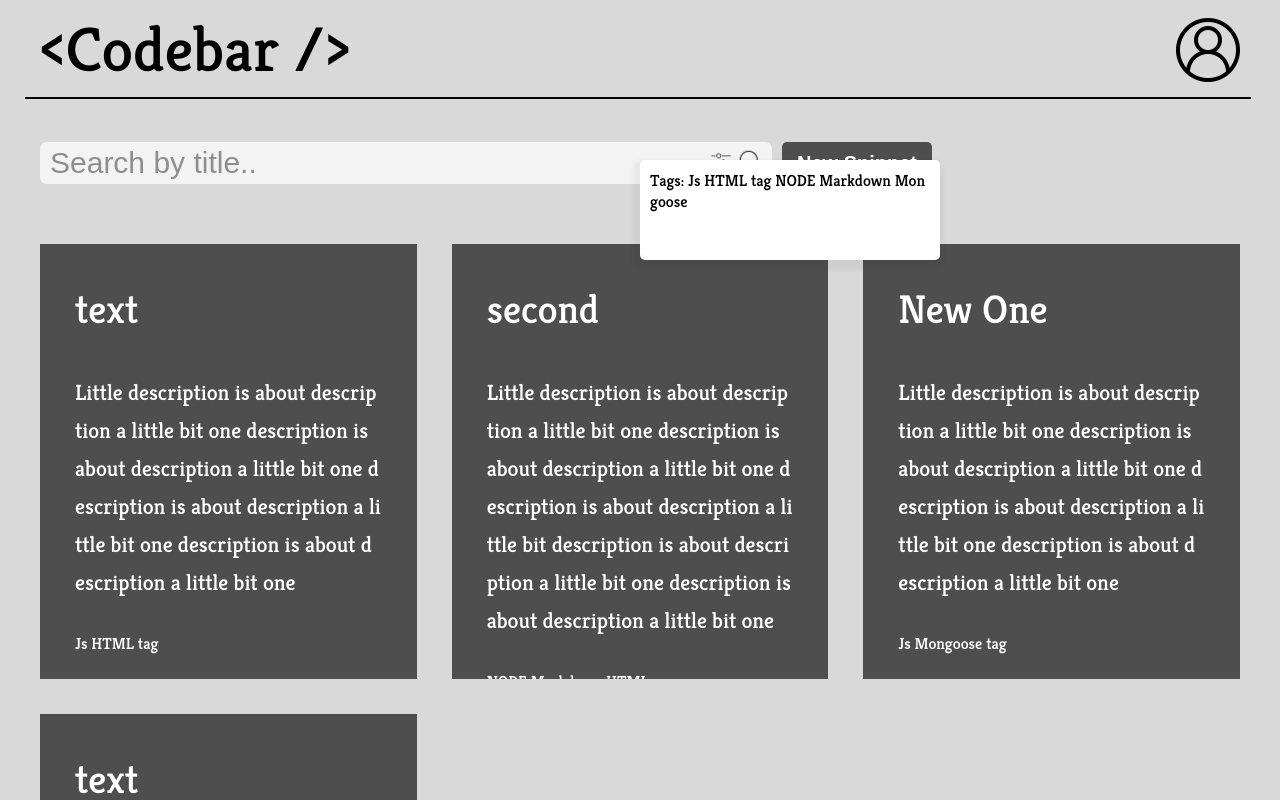
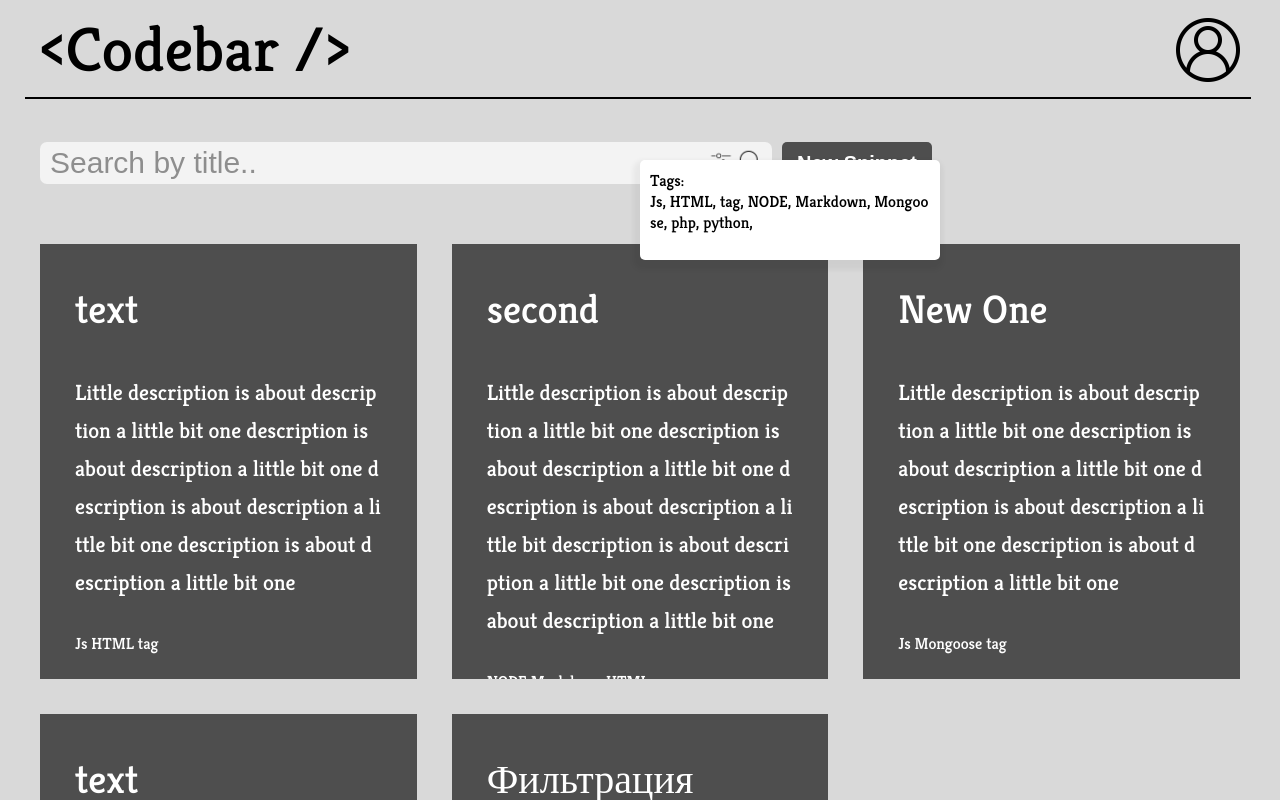
Before and after one commit to Bayraev/codebar_frontend, a React (Create React App) app: page /snippets in a window 1280 px wide. Both pictures are taken after a click on the picture 721 px from the left and 162 px from the top of the page. Shown: the top 800 px of the page. Built offline with nearby package versions, Linux system fonts and the light colour scheme; what @uiw/codemirror-extensions-langs would draw is missing.

Commit message:
testing git...

```diff
--- a/src/assets/snippets.json
+++ b/src/assets/snippets.json
@@ -21,5 +21,11 @@
     "description": "Little description is about description a little bit one description is about description a little bit one description is about description a little bit one description is about description a little bit one",
     "snippet": "<h> Hello World!</h>",
     "tags": ["Js", "Mongoose", "tag"]
+},
+{
+    "title": "Фильтрация",
+    "description": "Little description is about description a little bit one description is about description a little bit one description is about description a little bit one description is about description a little bit one",
+    "snippet": "<h> Hello World!</h>",
+    "tags": ["php", "python", "tag"]
 }
 ]
--- a/src/components/Main/Snippets.jsx
+++ b/src/components/Main/Snippets.jsx
@@ -8,6 +8,8 @@ import { useState, useRef, useEffect } from 'react';
 
 const Snippets = () => {
   // states
+  const [selectedTags, setSelectedTags] = useState([]);
+
   const [seeTagsWindow, setSeeTagsWindow] = useState(false); // tags window ui
   const [search, setSearch] = useState(''); // live searching
   const [fileredSnippets, setFilteredSnippets] = useState(snippetsJson); // thats what we render like everytime
@@ -21,26 +23,18 @@ const Snippets = () => {
     });
   });
 
-  console.log(tagsForTagsWindow);
   //* Work with redux-toolkit
   const handleEdit = (index, title, description, snippet, tags, typeOfWork) => {
     console.log(index, title, description, snippet, tags, typeOfWork);
   };
 
   // dynamic searching by title and tags
-  const handleSearch = (value, tags) => {
-    // searching by value
-    if (value) {
+  const handleSearch = (value) => {
     setSearch(value);
-      console.log(value);
     const newArray = snippetsJson.filter((e) => {
       return e.title.toLowerCase().includes(value.toLowerCase());
     });
     setFilteredSnippets(newArray);
-    }
-    // searching by tags
-    if (tags) {
-    }
   };
 
   // useEffect for avent capturing, to register click outside 'tags_window', using useRef
@@ -72,6 +66,19 @@ const Snippets = () => {
     setSeeTagsWindow(true);
   };
 
+  const handleTagClick = (tag) => {
+    if (selectedTags.includes(tag)) {
+      setSelectedTags(selectedTags.filter((selectedTag) => selectedTag !== tag));
+    } else {
+      setSelectedTags([...selectedTags, tag]);
+    }
+    // Фильтрация объектов на основе выбранных тегов
+    const filteredStates = fileredSnippets.filter((snippet) =>
+      selectedTags.every((selectedTag) => snippet.tags.includes(selectedTag)),
+    );
+    setFilteredSnippets(filteredStates);
+  };
+
   return (
     <div className={styles.snippets_wrapper}>
       <div className={styles.flex}>
@@ -92,10 +99,17 @@ const Snippets = () => {
 
       {seeTagsWindow && (
         <div ref={refTagsWindow} className={styles.tags_window}>
-          Tags:
+          <span>Tags:</span>
+          <div className={styles.tags_list}>
             {tagsForTagsWindow.map((tag) => (
-            <span> {tag} </span>
+              <span
+                key={tag}
+                onClick={() => handleTagClick(tag)}
+                className={selectedTags.includes(tag) ? styles.selected_tag : ''}>
+                {tag},{'  '}
+              </span>
             ))}
+          </div>
         </div>
       )}
 
--- a/src/components/Main/Snippets.module.scss
+++ b/src/components/Main/Snippets.module.scss
@@ -30,6 +30,15 @@
       box-sizing: border-box;
       padding: 10px;
       word-break: break-all;
+
+      .tags_list {
+        cursor: pointer;
+        user-select: none;
+        .selected_tag{
+          color: blue;
+        }
+      }
+
     }
 
     .rendering_div {
```
Also changed, not shown: src/assets/fixme.txt (added). Lines whose indentation alone changed are shown as unchanged.
